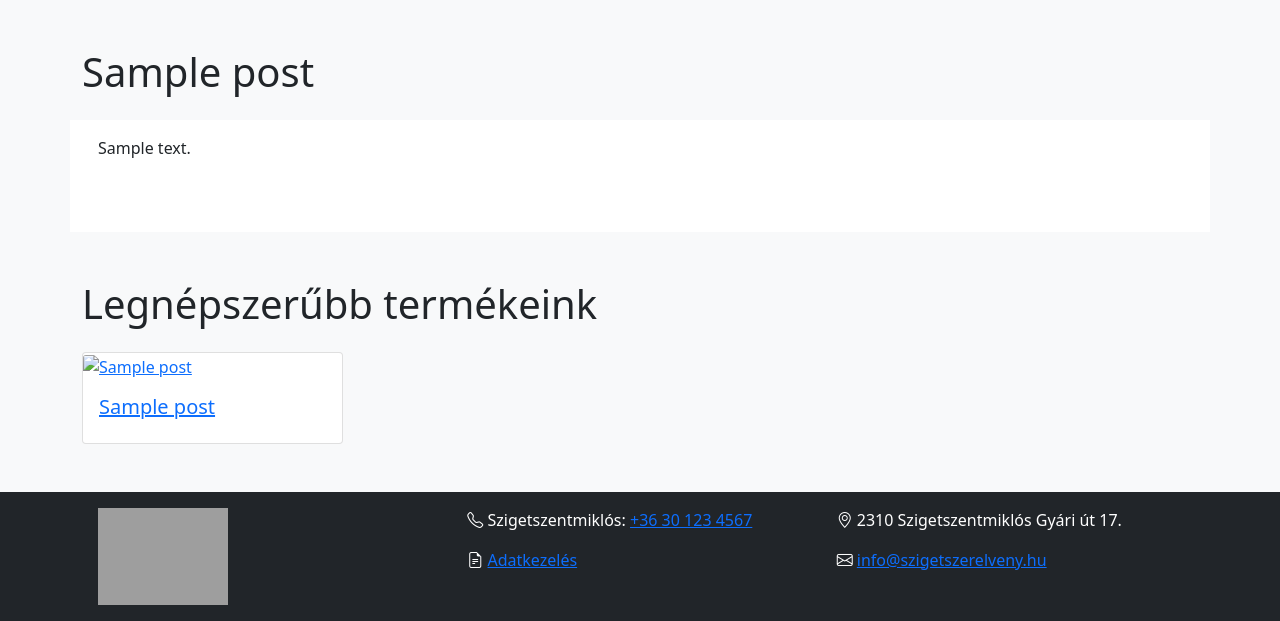
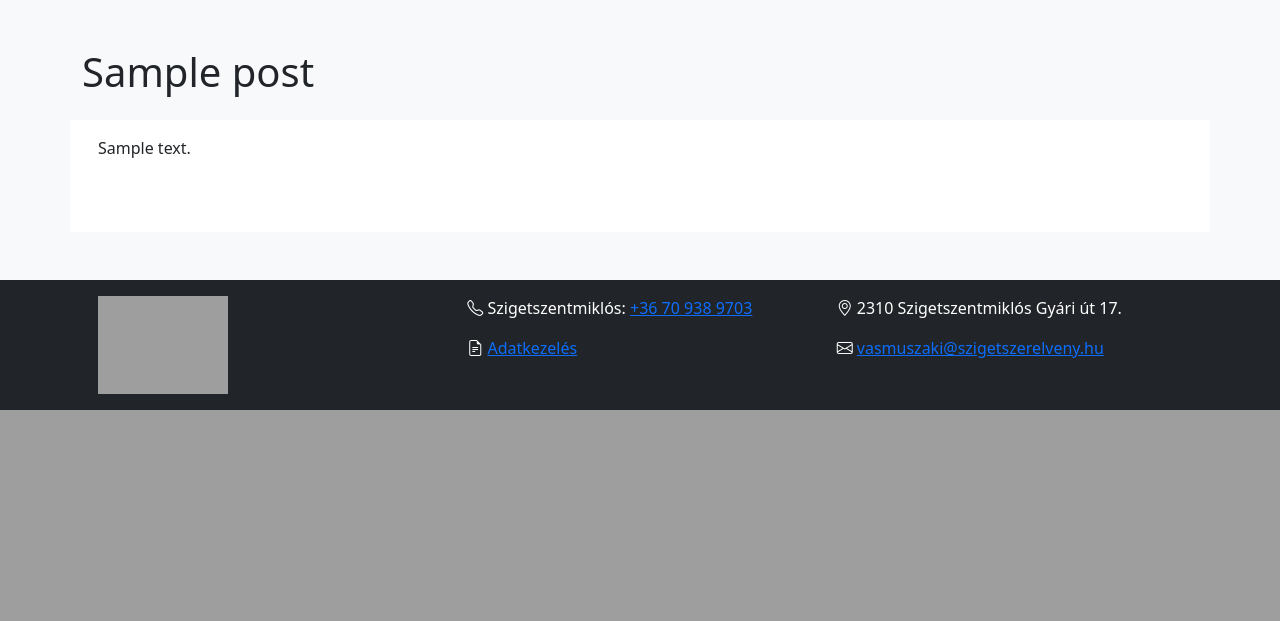
Before and after one commit to agocsbence/vasmuszaki, a WordPress theme: template src/wp-theme/front-page.php in a window 1280 px wide. Shown: the part 1036-1657 px from the top of the page. After the commit the page ends 1446 px from the top, so only its background shows below. Run offline with PHP 8.4 and a stand-in for WordPress, Linux system fonts and the light colour scheme; the site name, menu and one post (Sample post) are stand-ins, and other content is empty; some libraries are stand-ins or nearby versions; grey boxes are pictures that could not be loaded.

Commit message:
bugfix 1.0

```diff
--- a/dist/wp-theme/footer.php
+++ b/dist/wp-theme/footer.php
@@ -6,12 +6,12 @@
                     <img src="<?php bloginfo('template_url') ?>/assets/img/logo-footer.png" alt="Sziget Szerelvény Kft." style="width: 130px;">
                 </div>
                 <div class="col-sm-12 col-lg-4 gy-4 gy-sm-0">
-                    <p><i class="bi bi-telephone"></i> Szigetszentmiklós: <a href="tel:+36301234567">+36 30 123 4567</a></p>
+                    <p><i class="bi bi-telephone"></i> Szigetszentmiklós: <a href="tel:+36 70 938 9703">+36 70 938 9703</a></p>
 					<p><i class="bi bi-file-earmark-text"></i> <a href="<?php echo get_permalink(3); ?>">Adatkezelés</a></p>
                 </div>
                 <div class="col-sm-12 col-lg-4 gy-4 gy-sm-0">
                     <p><i class="bi bi-geo-alt"></i> 2310 Szigetszentmiklós Gyári út 17.</p>
-                    <p><i class="bi bi-envelope"></i> <a href="mailto:info@szigetszerelveny.hu">info@szigetszerelveny.hu</a></p>
+                    <p><i class="bi bi-envelope"></i> <a href="mailto:vasmuszaki@szigetszerelveny.hu">vasmuszaki@szigetszerelveny.hu</a></p>
                 </div>
             </div>
         </div>
--- a/src/wp-theme/footer.php
+++ b/src/wp-theme/footer.php
@@ -6,12 +6,12 @@
                     <img src="<?php bloginfo('template_url') ?>/assets/img/logo-footer.png" alt="Sziget Szerelvény Kft." style="width: 130px;">
                 </div>
                 <div class="col-sm-12 col-lg-4 gy-4 gy-sm-0">
-                    <p><i class="bi bi-telephone"></i> Szigetszentmiklós: <a href="tel:+36301234567">+36 30 123 4567</a></p>
+                    <p><i class="bi bi-telephone"></i> Szigetszentmiklós: <a href="tel:+36 70 938 9703">+36 70 938 9703</a></p>
 					<p><i class="bi bi-file-earmark-text"></i> <a href="<?php echo get_permalink(3); ?>">Adatkezelés</a></p>
                 </div>
                 <div class="col-sm-12 col-lg-4 gy-4 gy-sm-0">
                     <p><i class="bi bi-geo-alt"></i> 2310 Szigetszentmiklós Gyári út 17.</p>
-                    <p><i class="bi bi-envelope"></i> <a href="mailto:info@szigetszerelveny.hu">info@szigetszerelveny.hu</a></p>
+                    <p><i class="bi bi-envelope"></i> <a href="mailto:vasmuszaki@szigetszerelveny.hu">vasmuszaki@szigetszerelveny.hu</a></p>
                 </div>
             </div>
         </div>
--- a/src/wp-theme/front-page.php
+++ b/src/wp-theme/front-page.php
@@ -120,30 +120,4 @@ get_header();
 	?>
 </section>
 
-<section class="section nolinkdecor products container" id="home-popular">
-
-<h1 class="mt-5">Legnépszerűbb termékeink</h1>
-    <div class="row mt-4">
-
-	<?php
-		$popularpost = new WP_Query( array( 'posts_per_page' => 4, 'meta_key' => 'wpb_post_views_count', 'orderby' => 'meta_value_num', 'order' => 'DESC'  ) );
-		while ( $popularpost->have_posts() ) : $popularpost->the_post(); ?>
-
-		<div class="col-sm-12 col-lg-3">
-			<div class="card">
-				<a href="<?php echo get_permalink(); ?>">
-					<img src="<?php echo the_post_thumbnail_url(); ?>" class="card-img-top" alt="<?php the_title(); ?>">
-					<div class="card-body">
-						<h5 class="card-title"><?php the_title(); ?></h5>
-					</div>
-				</a>
-			</div>
-		</div>
-
-
-	<?php endwhile; ?>
-
-	</div>
-</section>
-
 <?php get_footer(); ?>
```
Also changed, not shown: dist/wp-theme/front-page.php (+0 -26 lines), dist/wp-theme/includes/category-cards.php (+4 -4 lines), dist/wp-theme/page-contact.php (+3 -9 lines), src/wp-theme/includes/category-cards.php (+4 -4 lines), src/wp-theme/page-contact.php (+3 -9 lines).
